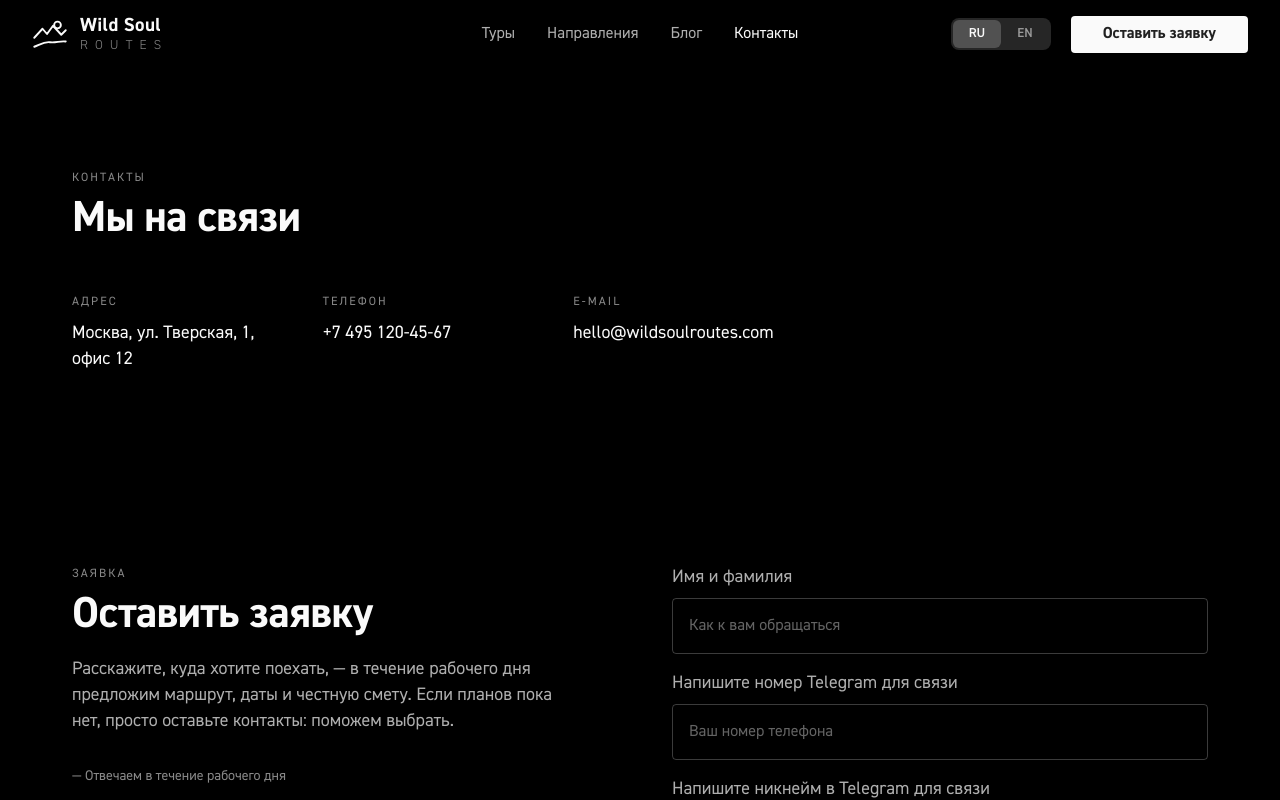
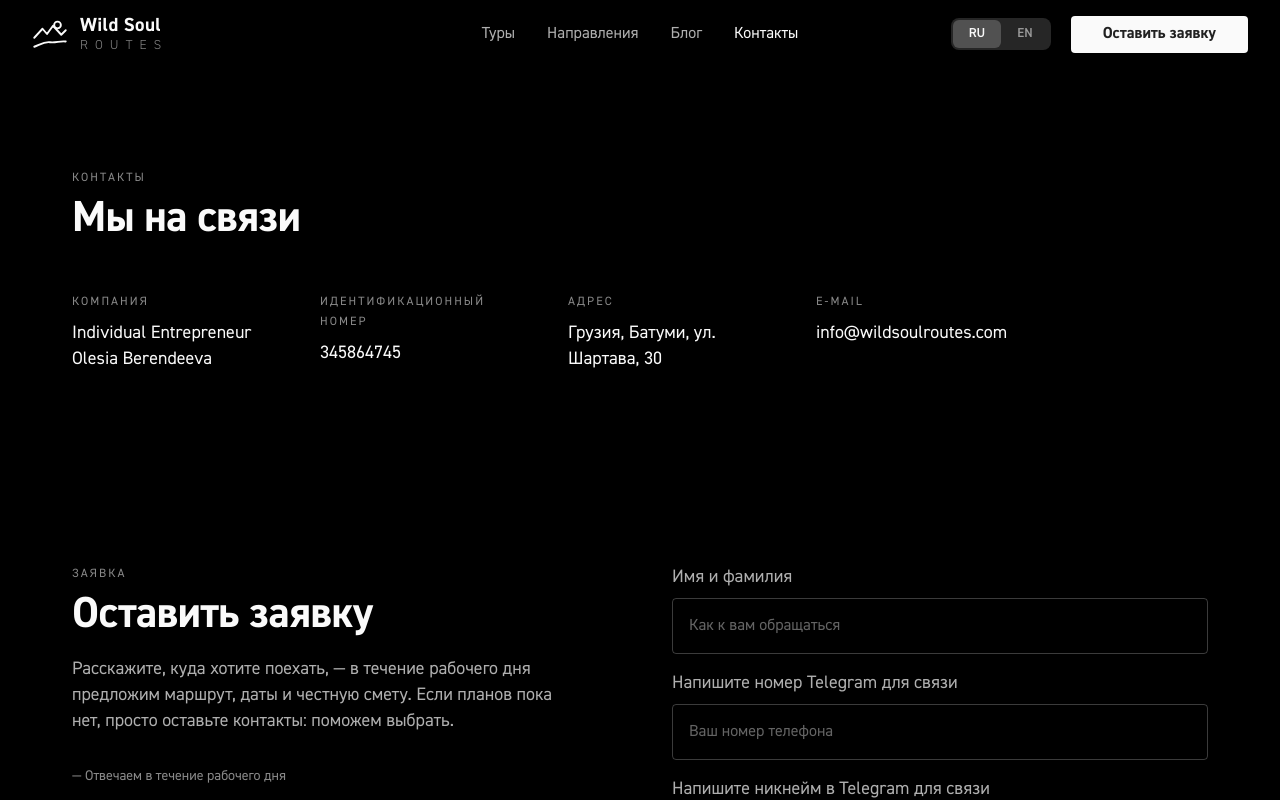
Before and after one commit to fifulina-uxui/wild-soul-routes, a React (Vite) app: page /contacts in a window 1280 px wide. Shown: the top 800 px of the page. Built offline with nearby package versions, Linux system fonts and the light colour scheme.

Commit message:
Update legal contacts in footer and contacts page

```diff
--- a/src/data/content.ts
+++ b/src/data/content.ts
@@ -127,9 +127,10 @@ export interface PageContent {
 }
 
 export const contacts = {
-  address: { ru: 'Москва, ул. Тверская, 1, офис 12', en: '1 Tverskaya St, Office 12, Moscow' },
-  phone: '+7 495 120-45-67',
-  email: 'hello@wildsoulroutes.com',
+  legal: 'Individual Entrepreneur Olesia Berendeeva',
+  id: '345864745',
+  address: { ru: 'Грузия, Батуми, ул. Шартава, 30', en: 'Georgia, Batumi, Shartava Street 30' },
+  email: 'info@wildsoulroutes.com',
 }
 
 export const content: Record<'ru' | 'en', PageContent> = {
--- a/src/pages/ContactsPage.tsx
+++ b/src/pages/ContactsPage.tsx
@@ -9,8 +9,9 @@ export default function ContactsPage() {
   const ru = lang === 'ru'
 
   const rows = [
+    { label: ru ? 'Компания' : 'Company', value: contacts.legal },
+    { label: ru ? 'Идентификационный номер' : 'Identification number', value: contacts.id },
     { label: ru ? 'Адрес' : 'Address', value: contacts.address[lang] },
-    { label: ru ? 'Телефон' : 'Phone', value: contacts.phone, href: `tel:${contacts.phone.replace(/[^+\d]/g, '')}` },
     { label: 'E-mail', value: contacts.email, href: `mailto:${contacts.email}` },
   ]
 
@@ -27,7 +28,7 @@ export default function ContactsPage() {
             </h2>
           </Reveal>
 
-          <div className="mt-12 grid max-w-[720px] grid-cols-1 gap-8 sm:grid-cols-3">
+          <div className="mt-12 grid max-w-[960px] grid-cols-1 gap-8 sm:grid-cols-2 lg:grid-cols-4">
             {rows.map((row) => (
               <Reveal key={row.label}>
                 <div className="flex flex-col gap-2">
--- a/src/sections/Footer.tsx
+++ b/src/sections/Footer.tsx
@@ -28,6 +28,8 @@ export default function Footer() {
           </nav>
 
           <div className="flex flex-col gap-1 text-[14px] leading-5 text-[rgb(250_250_250/55%)] md:items-end">
+            <span>{contacts.legal}</span>
+            <span>ID {contacts.id}</span>
             <span>{contacts.address[lang]}</span>
             <a
               href={`mailto:${contacts.email}`}
```
